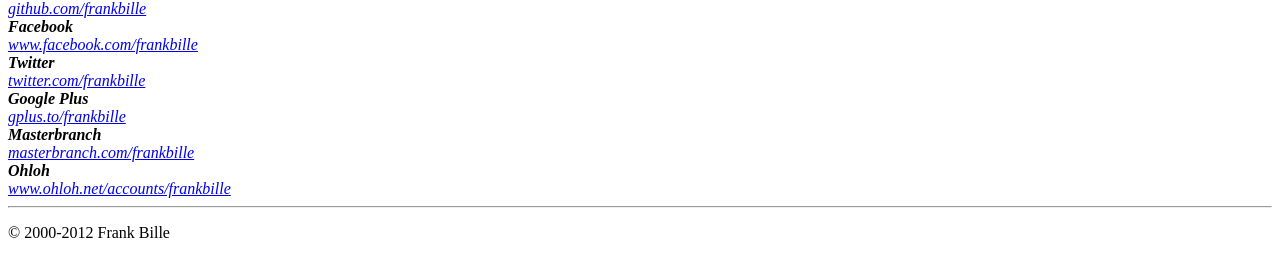
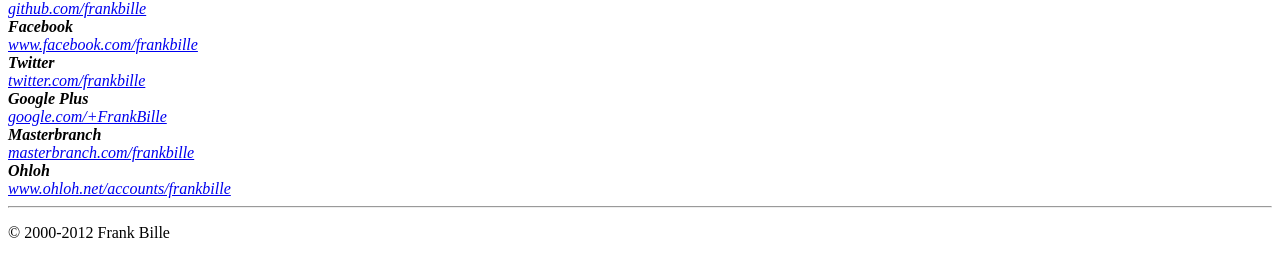
Before and after one commit to frankbille/frankbille.github.com, a Jekyll site: the page built from index.html, in a window 1280 px wide. Shown: the part 658-913 px from the top of the page. Built offline with Jekyll 4.4.1, drawn with Linux system fonts in a browser that asks for light colours; nearby versions of some CDN libraries; Markdown is read by kramdown in place of the engine named in the settings; a style sheet for code colours, icons or effects is not loaded.

Commit message:
Changed URL for G+

```diff
--- a/index.html
+++ b/index.html
@@ -67,7 +67,7 @@
 		<address>
 			<strong>Google Plus</strong>
 			<br>
-			<a href="https://plus.google.com/107670407848438343796?rel=author">gplus.to/frankbille</a>
+			<a href="http://google.com/+FrankBille?rel=author">google.com/+FrankBille</a>
 		</address>
 		<address>
 			<strong>Masterbranch</strong>
```
